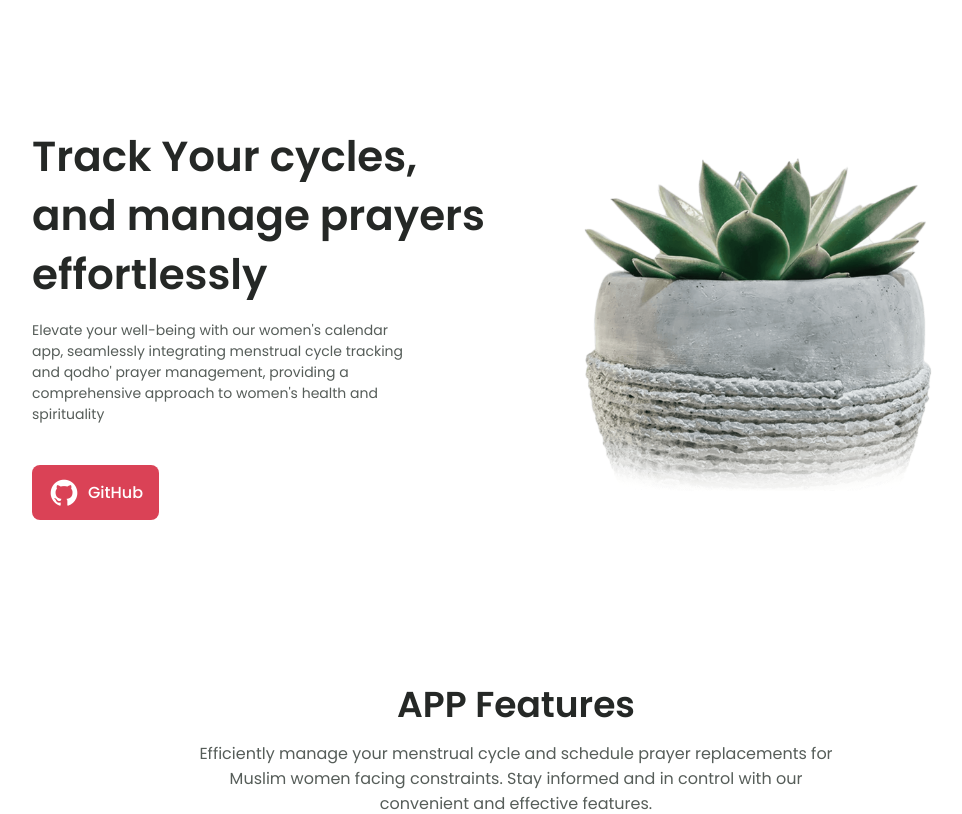
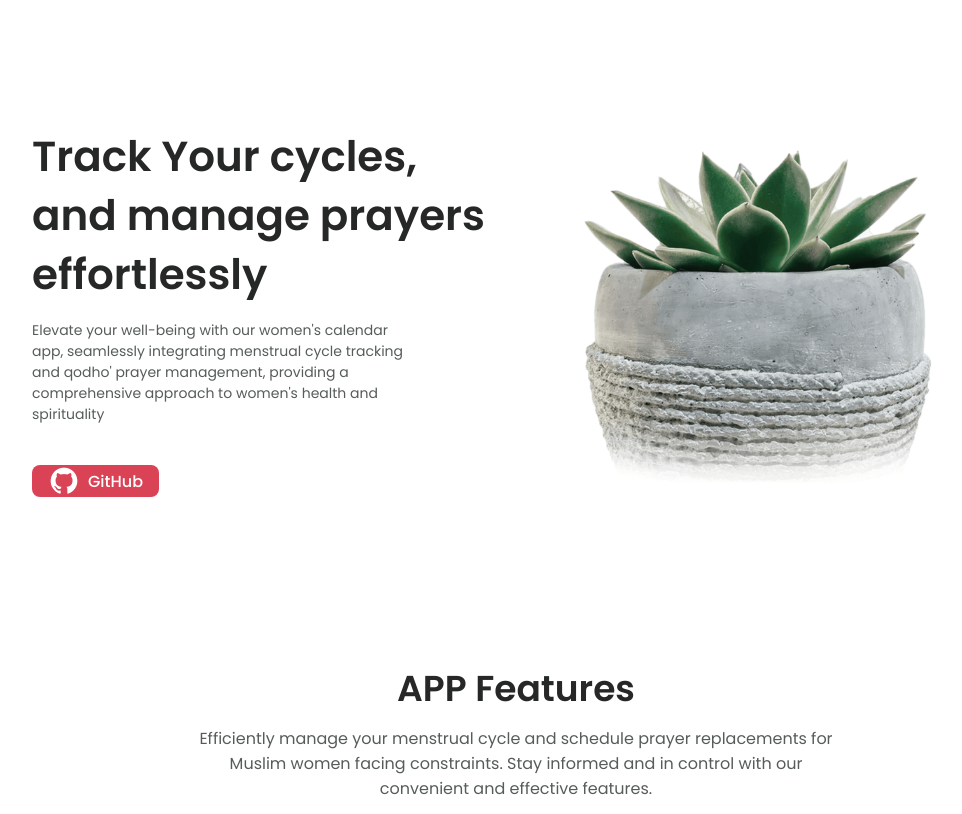
Before and after one commit to AzzaWafiqurrohmah/MuslimahGuide, a PHP site: the page made by src/view/landingPage.php in a window 1280 px wide. Shown: the part 80-894 px from the top of the page, without its empty margins (124-1086 px from the left). Run offline with PHP 8.4, Linux system fonts and the light colour scheme; the template is opened without the code that fills it, so the values that code supplies are empty.

Commit message:
add: fungsional button

```diff
--- a/public/assetsLandingPage/css/styles.css
+++ b/public/assetsLandingPage/css/styles.css
@@ -46,6 +46,7 @@
   --z-tooltip: 10;
   --z-fixed: 100;
 }
+
 
 .getstarted,
 .getstarted:focus {
--- a/src/view/landingPage.php
+++ b/src/view/landingPage.php
@@ -38,8 +38,11 @@
                     <a href="#contact" class="nav__link">Contact Us</a>
                 </li>
                 <li class=" getstarted" style="padding: 0.4rem 1rem">
-                    <a href="#contact" class="nav__link" style="color: white; font-size: 14px;">Sign In</a>
+                    <a href="/login" class="nav__link" style="color: white; font-size: 14px;">Sign In</a>
                 </li>
+<!--                <li class="nav__item">-->
+<!--                    <a href="#contact" class="nav__link">Sign in</a>-->
+<!--                </li>-->
             </ul>
 
             <div class="nav__close" id="nav-close">
@@ -74,7 +77,7 @@
                     seamlessly integrating menstrual cycle tracking and qodho' prayer management,
                     providing a comprehensive approach to women's health and spirituality
                 </p>
-                <a href="#about" class="button button--flex" style="padding: 0.7rem 1rem">
+                <a href="https://github.com/khairunnisaalallah/zenFeminaMobile" target="_blank" class="button button--flex" style="padding: 0rem 1rem">
                     <i class="ri-github-fill" style="color: white; font-size: 32px;"></i>
                     GitHub
                 </a>
```
